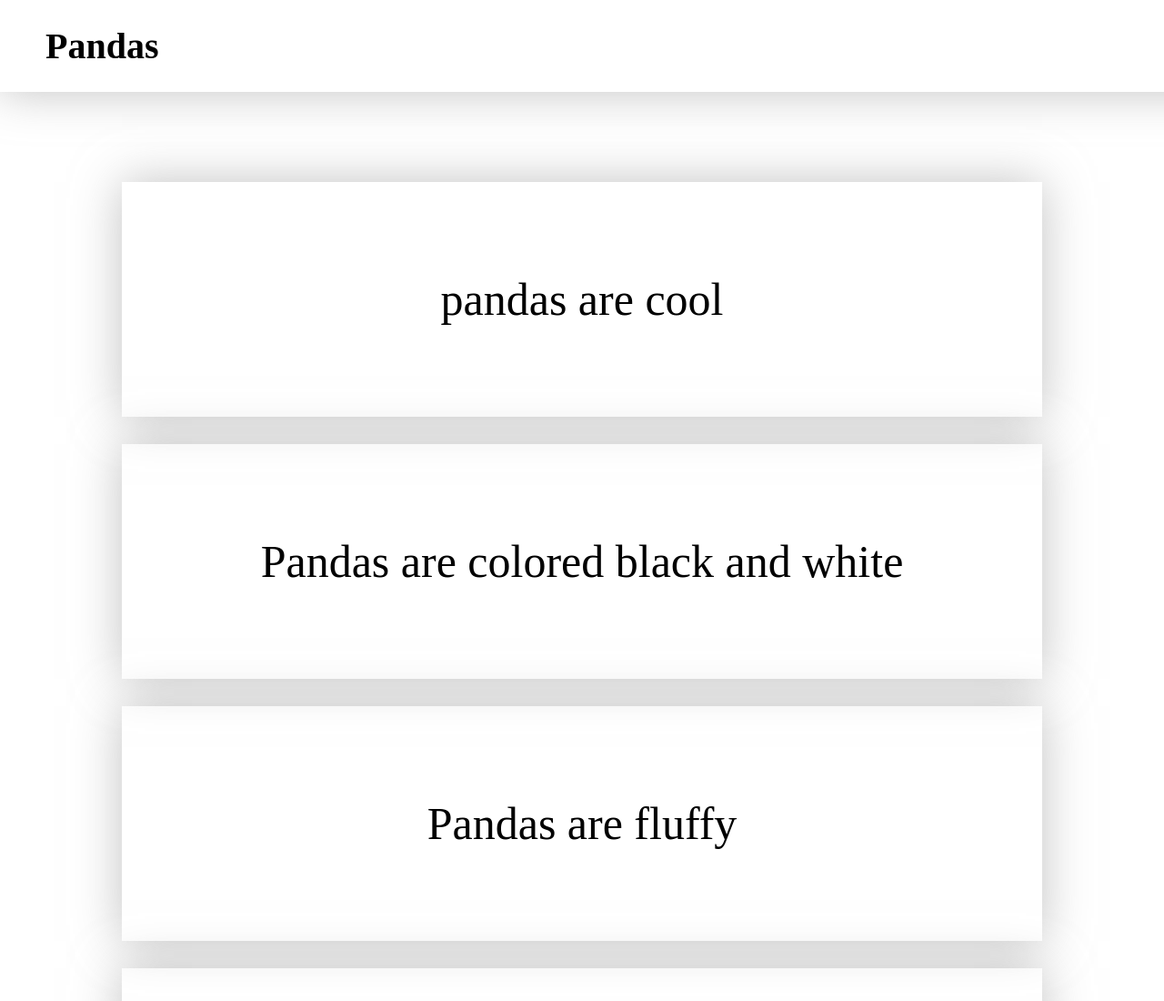
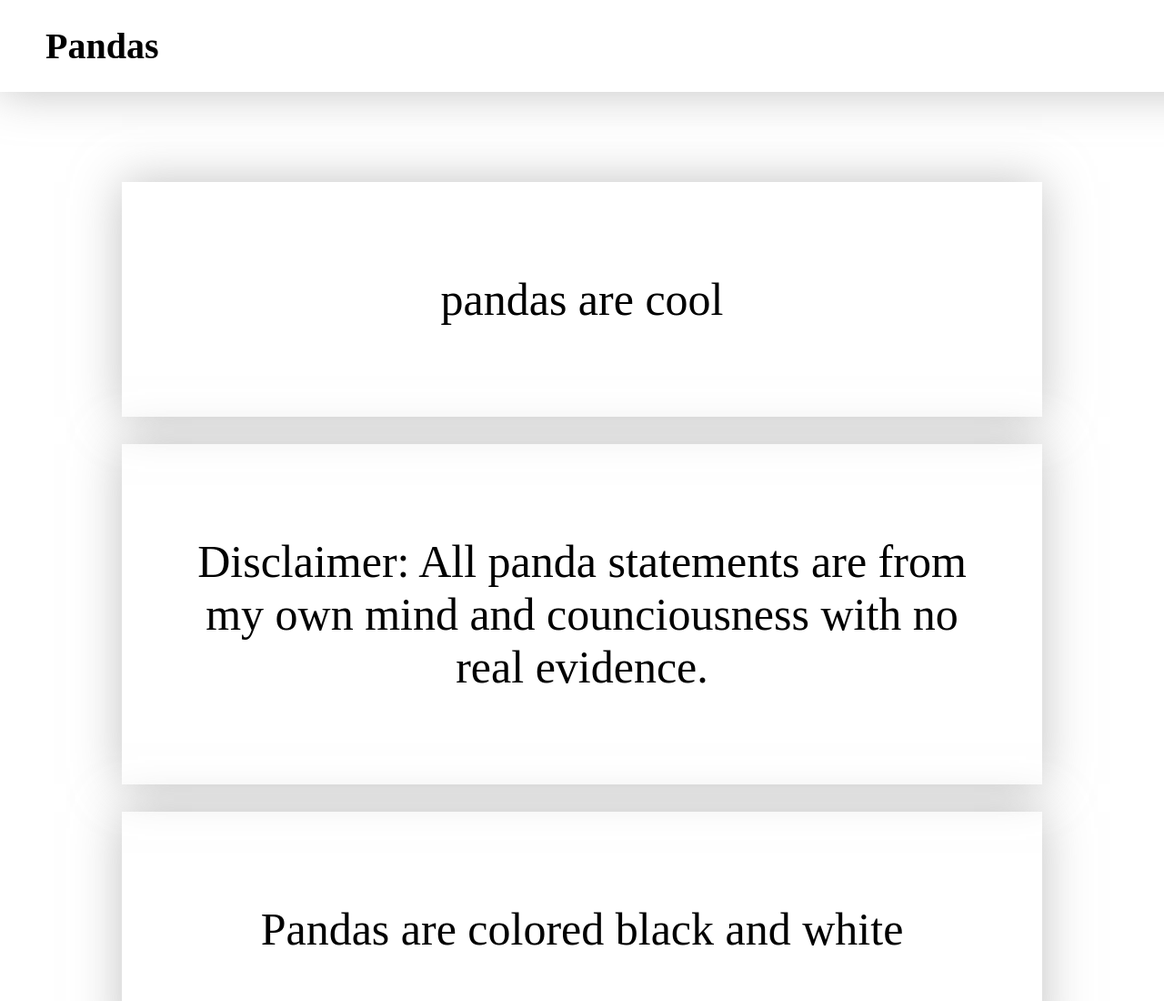
Before and after one commit to kenny2028/commitment, a plain HTML site: page index.html in a window 1280 px wide. Shown: the top 1100 px of the page at 91% size. Drawn offline with Linux system fonts and the light colour scheme; a web font is replaced by a local one.

Commit message:
added disclaimer

```diff
--- a/index.html
+++ b/index.html
@@ -20,6 +20,12 @@
   <div class="whiteblock">
     <div class="boxtextstyle">
       <p>pandas are cool</p>
+    </div>
+  </div>
+
+  <div class="whiteblockcont">
+    <div class="boxtextstyle">
+      <p>Disclaimer: All panda statements are from my own mind and counciousness with no real evidence.</p>
     </div>
   </div>
 
```
